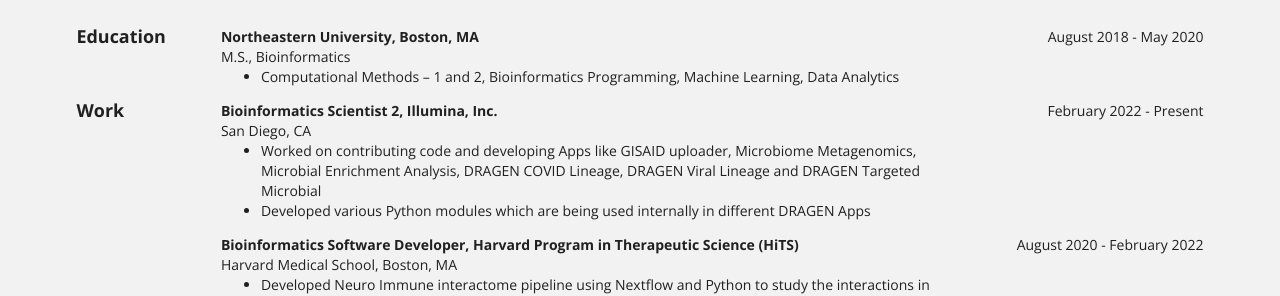
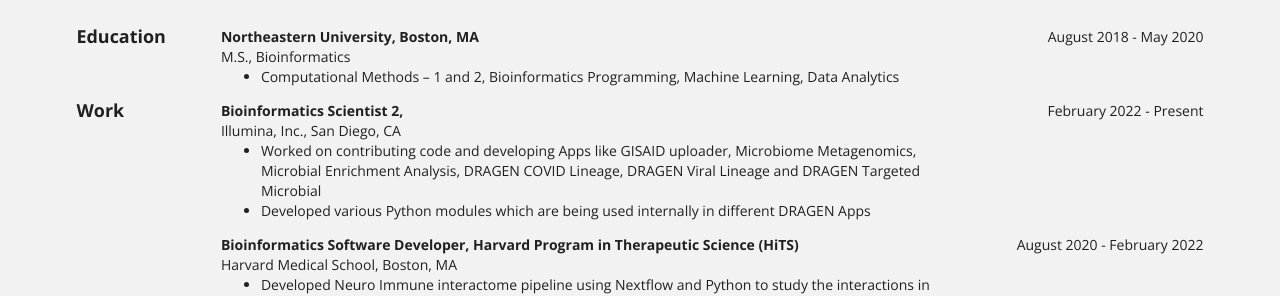
Before and after one commit to samuelbunga/samuelbunga.github.io, a Jekyll site: the page built from bio/index.html, in a window 1280 px wide. Shown: the part 328-624 px from the top of the page. Built offline with Jekyll 4.4.1, drawn with Linux system fonts in a browser that asks for light colours.

```diff
--- a/_data/bio.json
+++ b/_data/bio.json
@@ -74,11 +74,11 @@
   ],
   "work": [
     {
-      "company": "Illumina, Inc.",
+      "company": "",
       "position": "Bioinformatics Scientist 2",
       "startDate": "February 2022",
       "endDate": "Present",
-      "summary": "San Diego, CA",
+      "summary": "Illumina, Inc., San Diego, CA",
       "highlights": [
         "Worked on contributing code and developing Apps like GISAID uploader, Microbiome Metagenomics, Microbial Enrichment Analysis, DRAGEN COVID Lineage, DRAGEN Viral Lineage and DRAGEN Targeted Microbial",
         "Developed various Python modules which are being used internally in different DRAGEN Apps"
```
